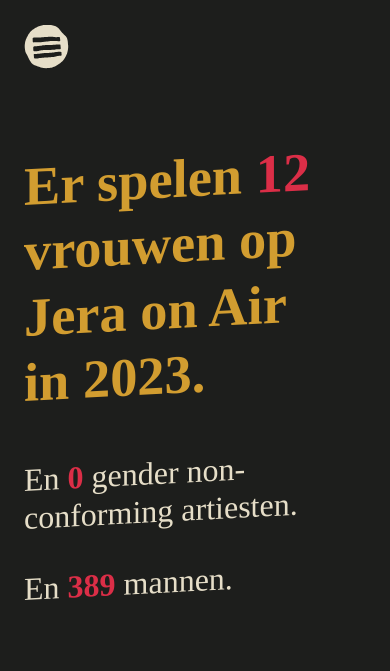
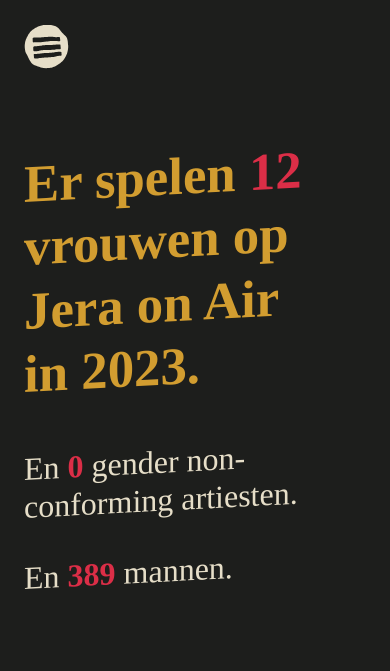
Before and after one commit to nadiavanleur/hoeveelvrouwenopjera, a plain HTML site: page 2023/index.html in a window 390 px wide. Shown: the top 671 px of the page. Drawn offline with Linux system fonts and the light colour scheme; no server answers; a web font is replaced by a local one.

Commit message:
change mobile font-size

```diff
--- a/style.css
+++ b/style.css
@@ -34,7 +34,6 @@ html {
   font-smooth: always !important;
   -webkit-font-smoothing: antialiased !important;
   -moz-osx-font-smoothing: grayscale;
-  text-rendering: optimizeLegibility;
 }
 
 body {
@@ -79,7 +78,7 @@ a:hover {
 }
 
 .c-title {
-  font-size: 3.4rem;
+  font-size: 3.3rem;
   transform: skewY(-3deg);
   color: var(--color-hover);
 }
```
